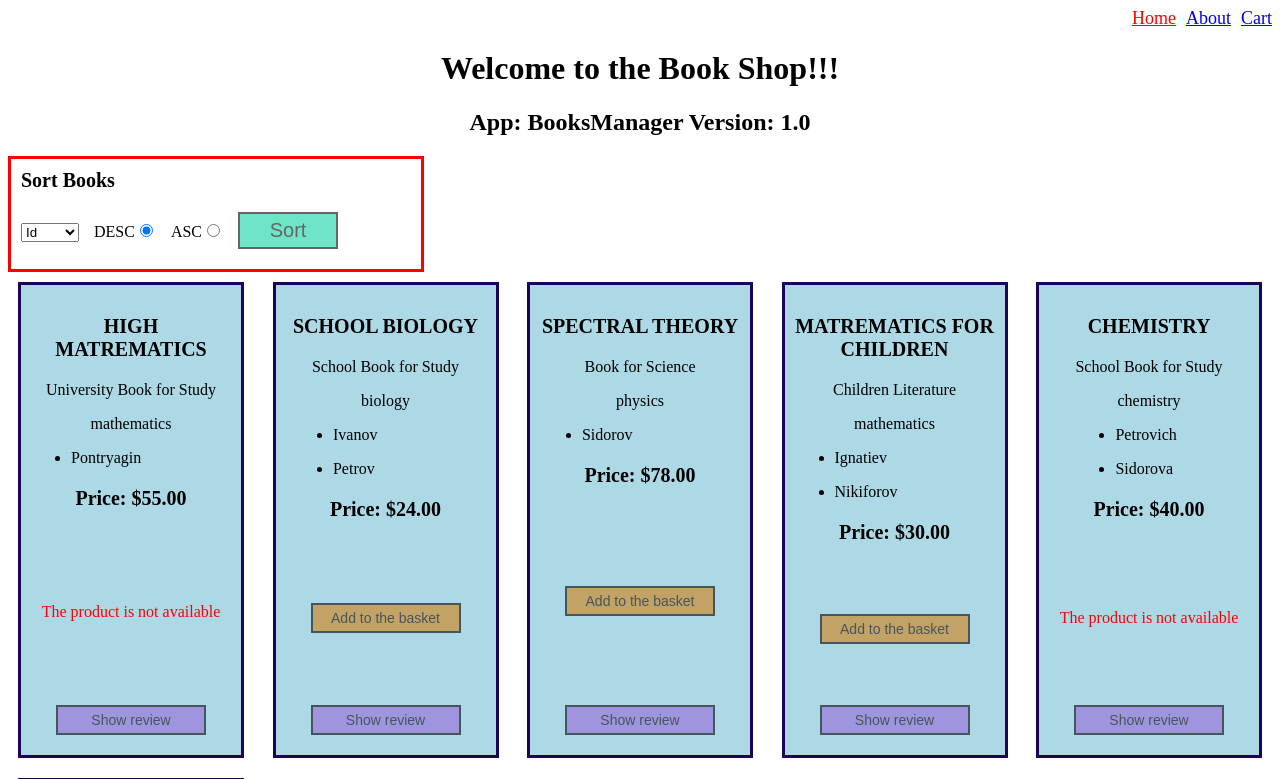
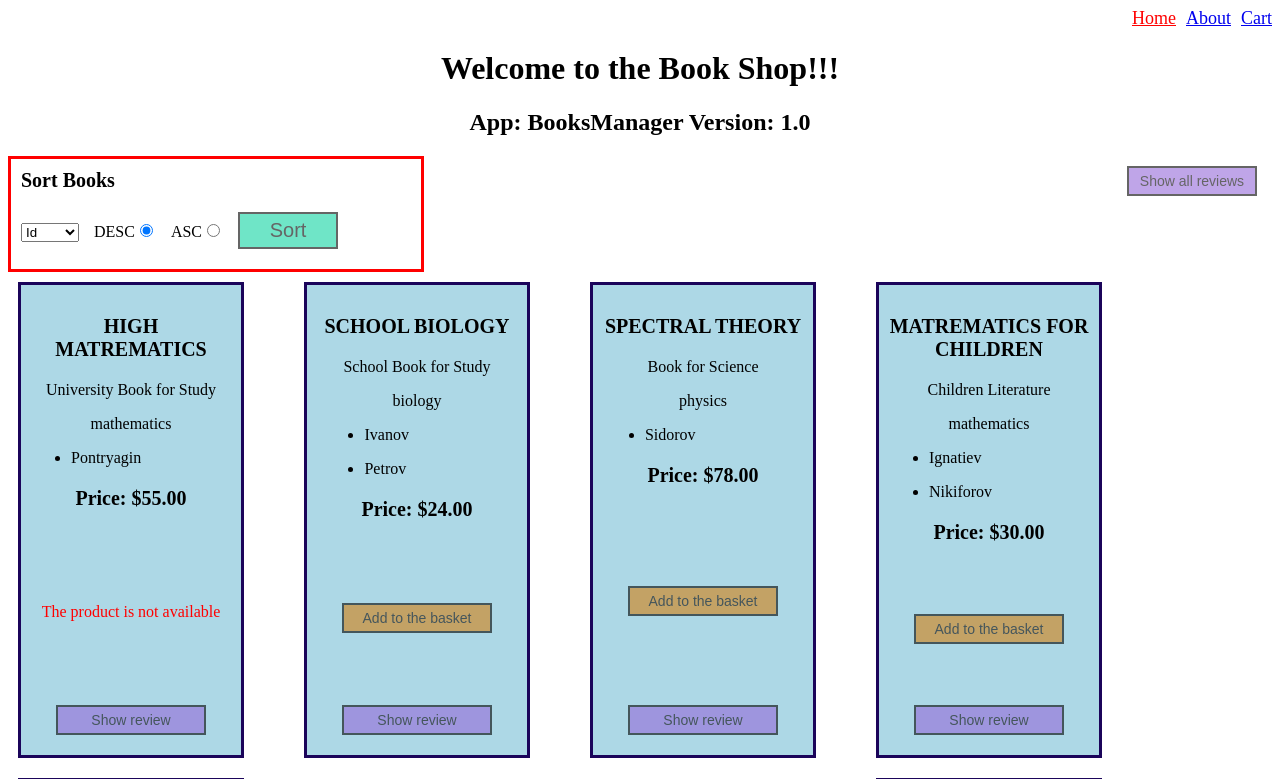
Before and after one commit to VZhyrytskiy/shop-4, an Angular app: page /home in a window 1280 px wide. Shown: the top 779 px of the page. Built offline with nearby package versions, Linux system fonts and the light colour scheme.

Commit message:
feature: implement secondary router outlet

```diff
--- a/src/app/app-routing.module.ts
+++ b/src/app/app-routing.module.ts
@@ -2,8 +2,8 @@ import { NgModule } from '@angular/core';
 import { Routes, RouterModule } from '@angular/router';
 
 import { AboutComponent } from './components/about/about.component';
-import { ProductListComponent } from './components/product-list/product-list.component';
 import { CartComponent } from './components/cart/cart.component';
+import { ReviewsComponent } from './components/reviews/reviews.component';
 import { PathNotFoundComponent } from './shared/components/path-not-found/path-not-found.component';
 
 const routes: Routes = [
@@ -14,6 +14,11 @@ const routes: Routes = [
 	{
 		path: 'cart',
 		component: CartComponent,
+	},
+	{
+		path: 'reviews',
+		component: ReviewsComponent,
+		outlet: 'reviews',
 	},
 	{
 		path: '',
--- a/src/app/app.component.html
+++ b/src/app/app.component.html
@@ -9,8 +9,16 @@
 	<h2><span>App: {{appDetails.App}} </span><span> Version: {{appDetails.Ver}}</span></h2>
 </div>
 
-<router-outlet></router-outlet>
-
-<!-- <app-about></app-about> -->
-<!-- <app-product-list></app-product-list>
-<app-cart></app-cart> -->
+<div class="outlets">
+	<div>
+		<router-outlet></router-outlet>
+	</div>
+	<div>
+		<button class="show-reviews-button"
+			*ngIf="!reviewsService.isDisplayed"
+			(click)="onDisplayReviews()">
+				Show all reviews
+		</button>
+		<router-outlet name="reviews"></router-outlet>
+	</div>
+</div>
--- a/src/app/app.component.less
+++ b/src/app/app.component.less
@@ -10,3 +10,15 @@
 .active {
 	color: red;
 }
+
+.outlets {
+	display: flex;
+	align-items: flex-start;
+	justify-content: space-between;
+	flex-wrap: nowrap;
+}
+
+.show-reviews-button {
+	background-color: #956ada;
+	width: 130px;
+}
--- a/src/app/app.component.ts
+++ b/src/app/app.component.ts
@@ -1,5 +1,7 @@
 import { Component, OnInit, ViewChild, ElementRef, AfterViewInit } from '@angular/core';
+import { Router } from '@angular/router';
 import { IAppConstants, ConstantsService } from './core/services/constants.service';
+import { ReviewsService } from './core/services/reviews.service';
 
 const details = new ConstantsService();
 
@@ -18,7 +20,9 @@ export class AppComponent implements OnInit, AfterViewInit {
 	appDetails: IAppConstants;
 
 	constructor(
+		public reviewsService: ReviewsService,
 		private constantsService: ConstantsService,
+		private router: Router,
 	) { }
 
 	ngOnInit() {
@@ -28,4 +32,9 @@ export class AppComponent implements OnInit, AfterViewInit {
 	ngAfterViewInit() {
 		this.title.nativeElement.innerHTML = 'Welcome to the Book Shop!!!';
 	}
+
+	onDisplayReviews(): void {
+		this.router.navigate([{outlets: {reviews: ['reviews']}}]);
+		this.reviewsService.isDisplayed = true;
+	}
 }
--- a/src/app/components/product-list/products.module.ts
+++ b/src/app/components/product-list/products.module.ts
@@ -9,6 +9,7 @@ import { OrderSpecifierComponent } from '../cart/order-specifier/order-specifier
 import { AboutComponent } from '../about/about.component';
 import { ProductsRoutingModule } from './products-routing.module';
 import { ProductReviewComponent } from './product/product-review/product-review.component';
+import { ReviewsComponent } from '../reviews/reviews.component';
 
 @NgModule({
 	declarations: [
@@ -19,6 +20,7 @@ import { ProductReviewComponent } from './product/product-review/product-review.
 		OrderSpecifierComponent,
 		AboutComponent,
 		ProductReviewComponent,
+		ReviewsComponent,
 	],
 	imports: [
 		CommonModule,
--- /dev/null
+++ b/src/app/components/reviews/reviews.component.html
@@ -0,0 +1,7 @@
+<div class="reviews-title">
+	<h3>Reviews Log</h3>
+	<button (click)="onClose()">Close</button>
+</div>
+<div *ngFor="let review of reviews" class="review-row">
+	{{review}}
+</div>
--- /dev/null
+++ b/src/app/components/reviews/reviews.component.less
@@ -0,0 +1,14 @@
+.reviews-title {
+	display: flex;
+	align-items: center;
+	justify-content: space-between;
+	flex-wrap: nowrap;
+}
+
+.review-row {
+	margin-bottom: 10px;
+}
+
+button {
+	background-color: #11d4a3;
+}
--- /dev/null
+++ b/src/app/components/reviews/reviews.component.ts
@@ -0,0 +1,31 @@
+import { Component, OnInit } from '@angular/core';
+import { Router } from '@angular/router';
+import { ReviewsService } from 'src/app/core/services/reviews.service';
+import { ProductService } from 'src/app/core/services/product.service';
+import { IProduct } from '../product-list/product/product.model';
+
+@Component({
+	selector: 'app-reviews',
+	templateUrl: './reviews.component.html',
+	styleUrls: ['./reviews.component.less'],
+})
+export class ReviewsComponent implements OnInit {
+	reviews: string[] = [];
+
+	constructor(
+		public reviewsService: ReviewsService,
+		private productService: ProductService,
+		private router: Router,
+	) {}
+
+	ngOnInit() {
+		this.productService.getProducts().subscribe((products: IProduct[]) => {
+			products.forEach(product => this.reviews.push(`This is the ${product.description} with the category ${product.category}`));
+		});
+	}
+
+	onClose() {
+		this.router.navigate([{outlets: {reviews: null}}]);
+		this.reviewsService.isDisplayed = false;
+	}
+}
--- /dev/null
+++ b/src/app/core/services/reviews.service.ts
@@ -0,0 +1,10 @@
+import { Injectable } from '@angular/core';
+
+@Injectable({
+	providedIn: 'root',
+})
+export class ReviewsService {
+	isDisplayed = false;
+
+	constructor() {}
+}
```
Also changed, not shown: 1 other file (tests, documents, lock files or other folders).
